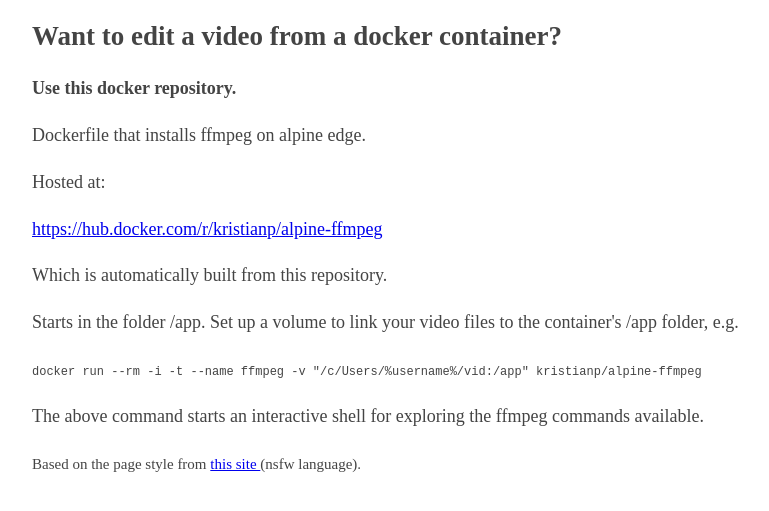
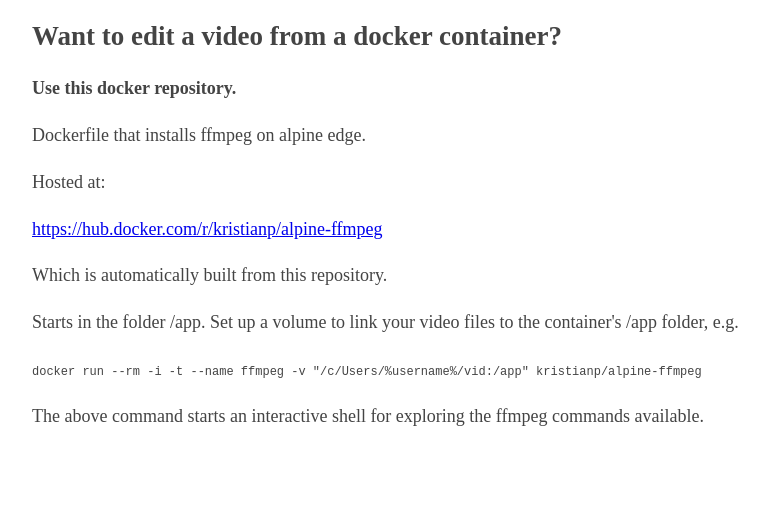
Before and after one commit to kpm/alpine-ffmpeg, a plain HTML site: page docs/index.html in a window 1280 px wide. Shown: the part 139-650 px from the top of the page, without its empty margins (233-1002 px from the left). Drawn offline with Linux system fonts and the light colour scheme.

Commit message:
formatting. Hide link to bmfw.com

```diff
--- a/docs/index.html
+++ b/docs/index.html
@@ -1,7 +1,9 @@
 <!DOCTYPE html><html><head><meta charset="utf-8">
 <meta name="viewport" content="width=device-width, initial-scale=1">
-<title>alpine-ffmpeg</title><style type="text/css">body{margin:40px
-auto;max-width:750px;line-height:1.6;font-size:18px;color:#444;padding:0 10px}code{font-size:12px}h1,h2,h3{line-height:1.2}</style></head><body><header><h1>alpine-ffmpeg</h1>
+<title>alpine-ffmpeg</title>
+<style type="text/css">body{margin:40px auto;max-width:750px;line-height:1.6;font-size:18px;color:#444;padding:0 10px}code{font-size:12px}h1,h2,h3{line-height:1.2}</style>
+</head>
+<body><header><h1>alpine-ffmpeg</h1>
 <aside>Dockerfile that installs ffmpeg on alpine linux.</aside>
 </header><h2>Want to edit a video from a docker container?</h2><p><strong>Use this docker repository.</strong></p><p>Dockerfile that installs ffmpeg on alpine edge.</p><p>Hosted at:</p>
 <p><a href="https://hub.docker.com/r/kristianp/alpine-ffmpeg">https://hub.docker.com/r/kristianp/alpine-ffmpeg</a></p>
@@ -10,5 +12,5 @@ auto;max-width:750px;line-height:1.6;font-size:18px;color:#444;padding:0 10px}co
 <p><code>docker run --rm -i -t --name ffmpeg -v "/c/Users/%username%/vid:/app" kristianp/alpine-ffmpeg</code></p>
 <p>The above command starts an interactive shell for exploring the ffmpeg commands available.</p>
 <p></p>
-<p><small>Based on the page style from <a href="http://bettermotherfuckingwebsite.com/">this site </a> (nsfw language).</small></p>
+<!-- Based on the page css from http://bettermotherfuckingwebsite.com -->
 </body></html>
```
